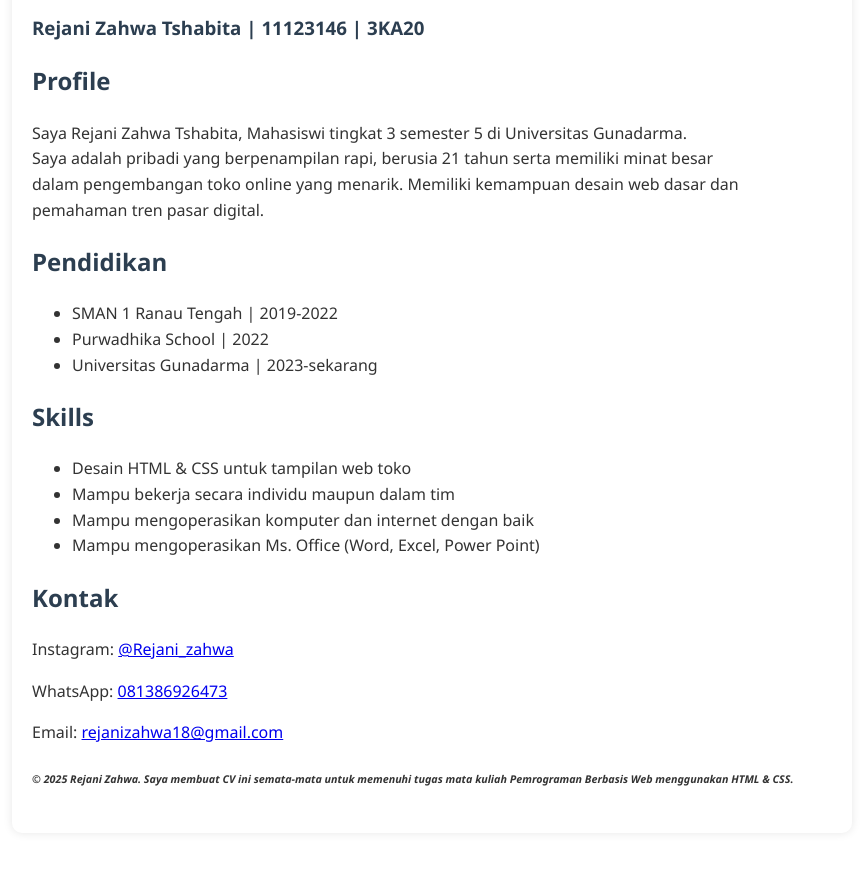
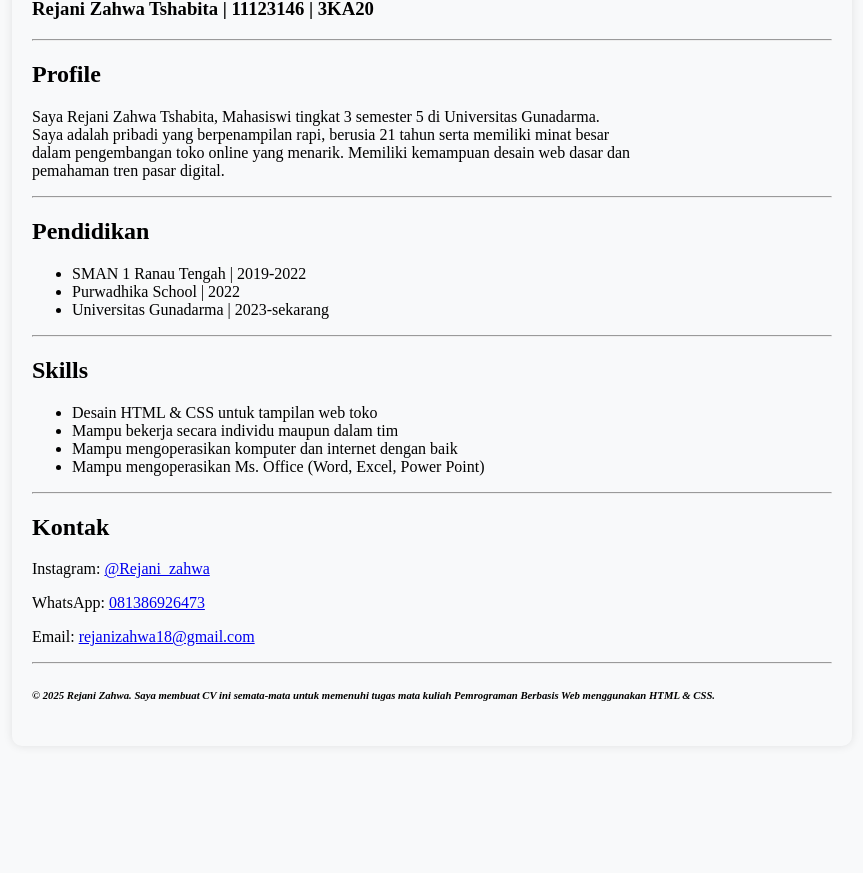
Before and after one commit to Rejani18/HalloIniRejani, a plain HTML site: page Tugas_k1_CV/cvRejani.html in a window 1280 px wide. Shown: the part 120-993 px from the top of the page, without its empty margins (208-1071 px from the left). After the commit the page ends 906 px from the top, so only its background shows below. Drawn offline with Linux system fonts and the light colour scheme.

Commit message:
update tampilan web

```diff
--- a/Tugas_k1_CV/cvRejani.html
+++ b/Tugas_k1_CV/cvRejani.html
@@ -4,19 +4,12 @@
     <title>Curriculum Vitae Punya Rejani</title>
     <style>
     body {
-      font-family: "Segoe UI", Arial, sans-serif;
       background-color: #f8f9fa;
-      color: #333;
       margin: 40px auto;
       max-width: 800px;
       padding: 20px;
       border-radius: 10px;
-      background: white;
       box-shadow: 0 0 10px rgba(0,0,0,0.1);
-      line-height: 1.6;
-    }
-    h1, h2, h3 {
-      color: #2c3e50;
     }
     </style>
 </head>
@@ -26,7 +19,9 @@
         <h1>Curriculum Vitae</h1>
         <h3>Rejani Zahwa Tshabita | 11123146 | 3KA20</h3>
     </header>
+    </hr>
 
+    <hr>
     <section id="profile">
         <h2>Profile</h2>
         <p>
@@ -36,6 +31,7 @@
             pemahaman tren pasar digital.
         </p>
     </section>
+    <hr>
 
     <section id="pendidikan">
         <h2>Pendidikan</h2>
@@ -46,6 +42,7 @@
         </ul>
     </section>
 
+    <hr>
     <section id="keahlian">
         <h2>Skills</h2>
         <ul>
@@ -55,6 +52,7 @@
             <li>Mampu mengoperasikan Ms. Office (Word, Excel, Power Point)</li>
         </ul>
     </section>
+    <hr>
 
     <section id="personal-info">
         <h2>Kontak</h2>
@@ -62,11 +60,13 @@
         <p>WhatsApp: <a href="https://wa.me/6281386926473">081386926473</a></p>
         <p>Email: <a href="mailto:rejanizahwa18@gmail.com">rejanizahwa18@gmail.com</a></p>
     </section>
+    <hr>
 
     <footer>
         <i>
             <h6>© 2025 Rejani Zahwa. Saya membuat CV ini semata-mata untuk memenuhi tugas mata kuliah Pemrograman Berbasis Web menggunakan HTML & CSS.</h6>
         </i>
     </footer>
+
   </div>
 </body>
```
